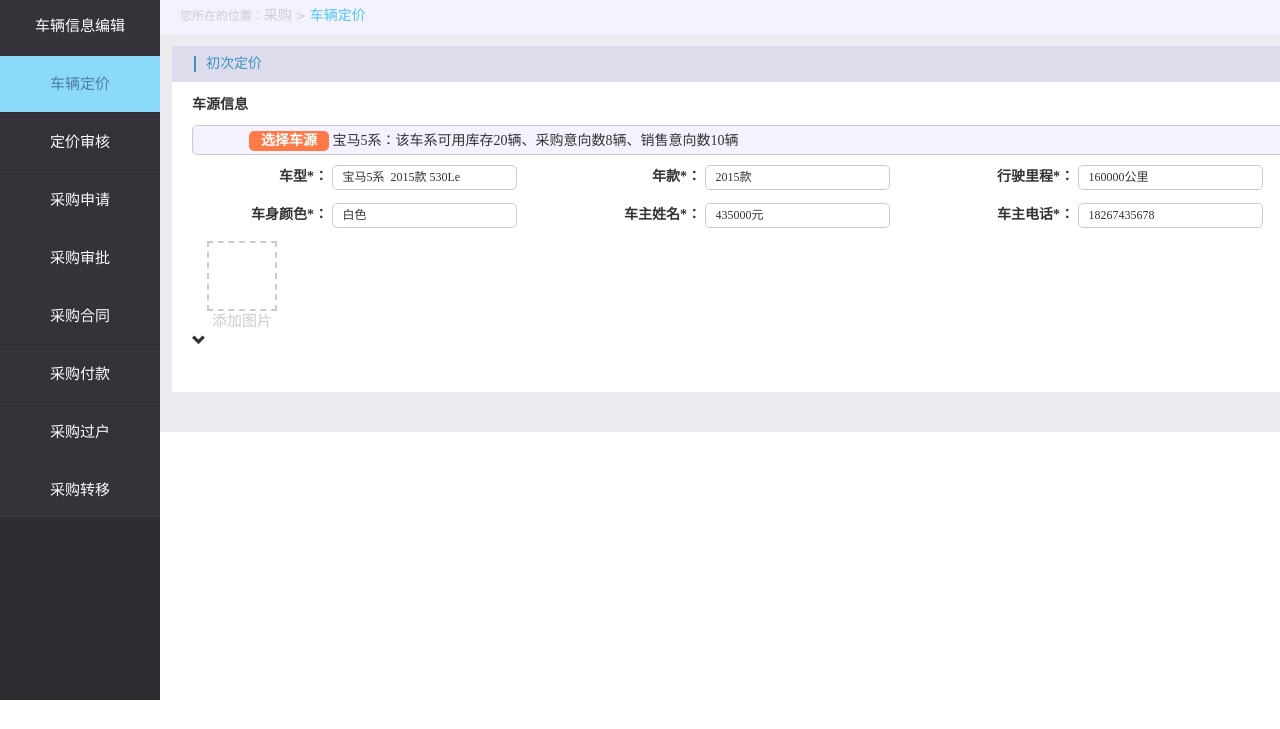
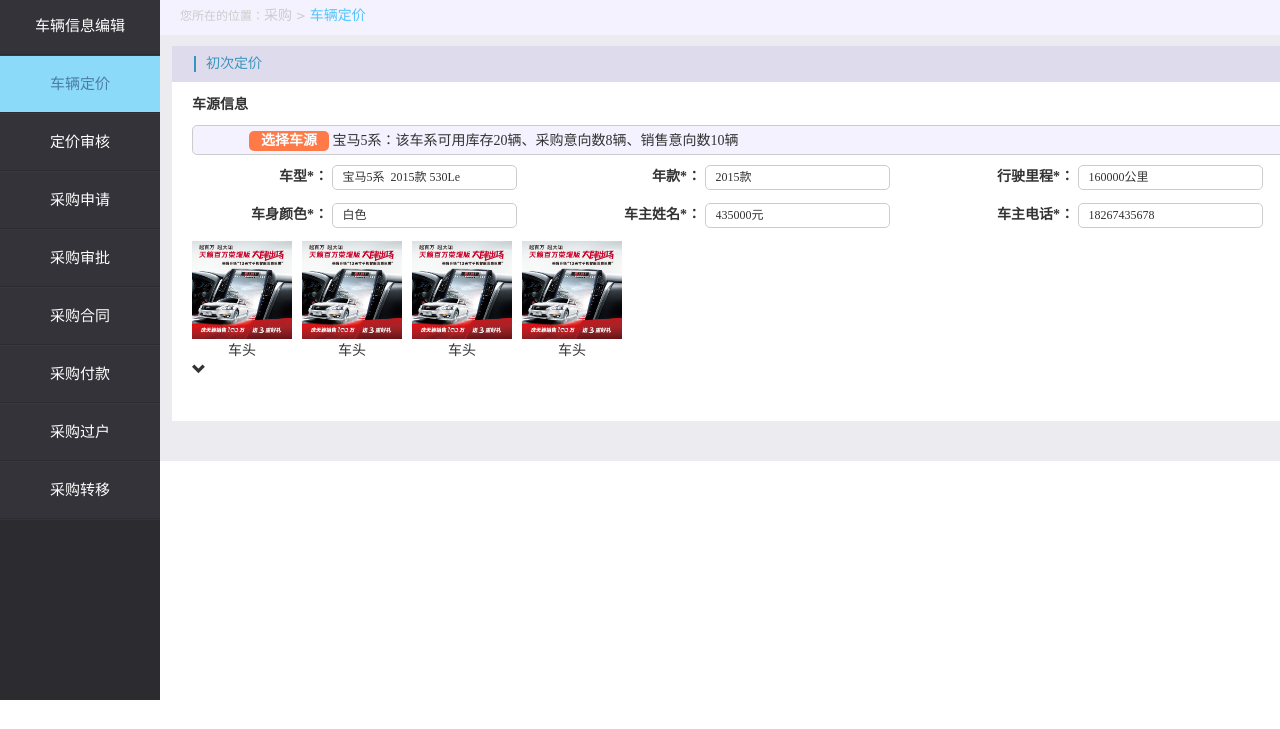
Before and after one commit to qg520jungle/usedcarretail, a website: page carInfoEdit.html in a window 1280 px wide. Shown: the part 71-800 px from the top of the page. Drawn offline with nearby package versions, Linux system fonts and the light colour scheme; files that its build step writes are made by us from their sources.

Commit message:
车辆详情编辑页更改

```diff
--- a/carInfoEdit.html
+++ b/carInfoEdit.html
@@ -118,18 +118,36 @@
                   <input type="text" class="u-input u-input-normal" value="18267435678"></dd>
                 </dl>
 
-                <div class="m-img-box">
-              <div class="u-onload f-vat">
-                  <div class="u-file-btn j-file-btn">
-                    <i class="z-upload u-icon u-icon-plus">
-                    </i>
-                    <input  type="file" name="" id="img_short" class="img-file">
-                  </div>
-                  <div class="f-tc">
-                    <span class="u-span f-db">添加图片</span>
-                  </div>
-              </div>
-            </div>
+               <div class="m-img-box">
+                <ul class="f-cb">
+                  <li>
+                    <div class="m-img">
+                      <img src="upload/da001_ta.jpg" alt="图片1">
+                    </div>
+                     <span>车头</span>
+                  </li>
+                  <li>
+                    <div class="m-img">
+                      <img src="upload/da001_ta.jpg" alt="图片1">
+                    </div>
+                     <span>车头</span>
+                  </li>
+                  <li>
+                    <div class="m-img">
+                      <img src="upload/da001_ta.jpg" alt="图片1">
+                    </div>
+                     <span>车头</span>
+                  </li>
+                 <li>
+                    <div class="m-img">
+                      <img src="upload/da001_ta.jpg" alt="图片1">
+                    </div>
+                     <span>车头</span>
+                  </li>
+                </ul>
+
+
+             </div>
 
              </div>
              <div class="m-cdrop">
```
